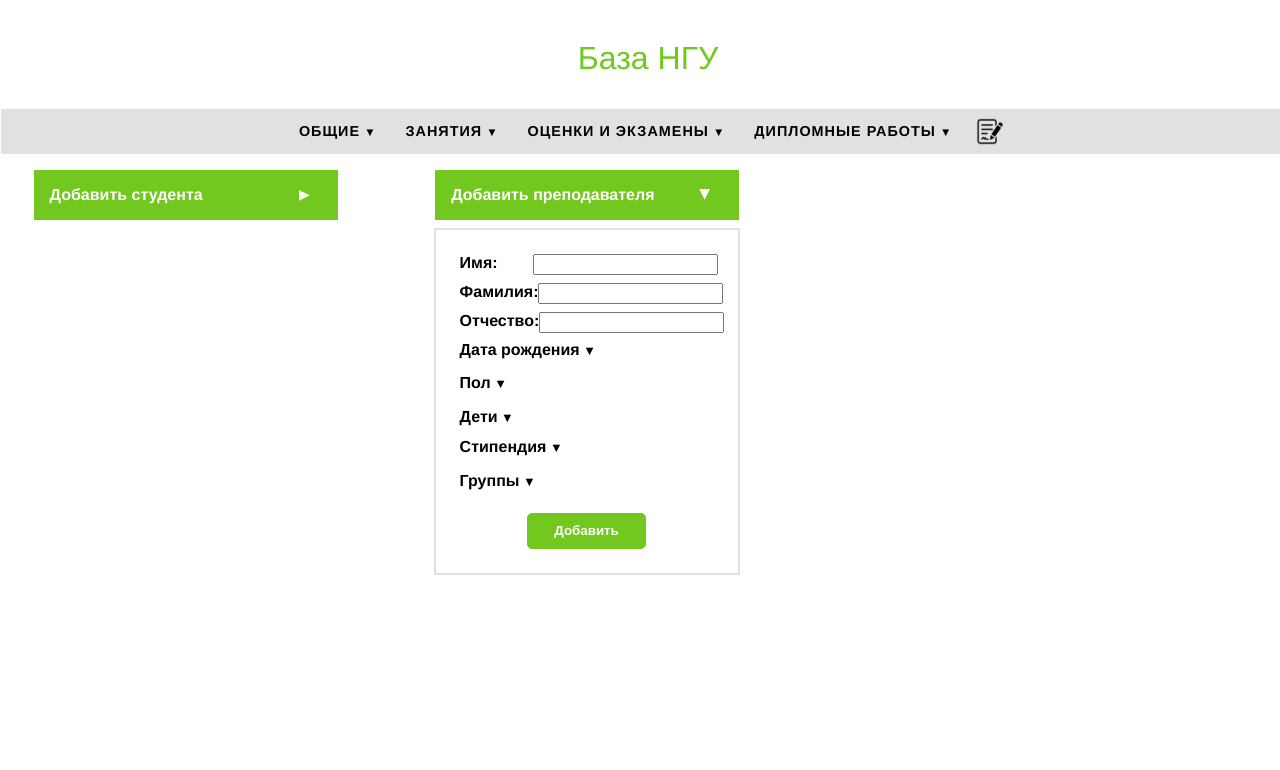
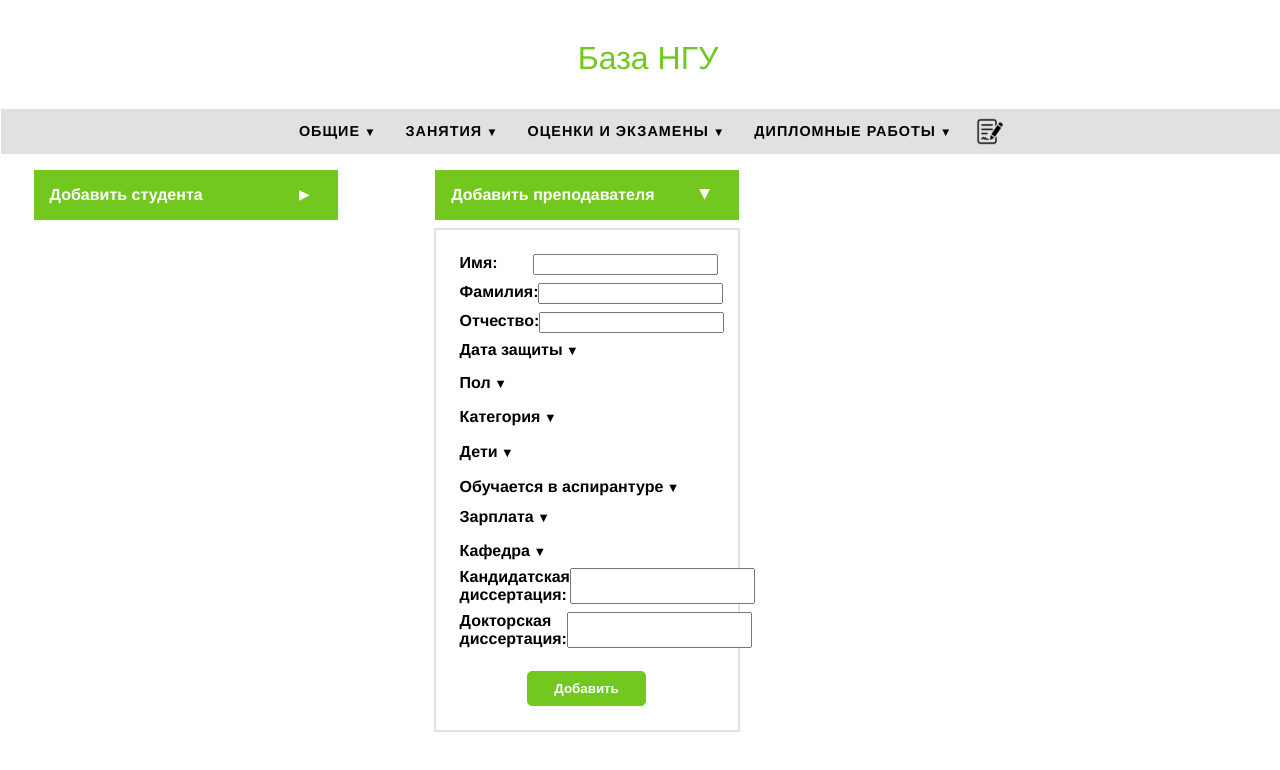
Before and after one commit to numimin/NSU_base_frontend, a React (Create React App) app: page /edit in a window 1280 px wide. Both pictures are taken after a click on the item "Добавить преподавателя". Shown: the top 770 px of the page. Built offline with nearby package versions, Linux system fonts and the light colour scheme.

Commit message:
Can add teachers

```diff
--- a/src/api/nsu_base.ts
+++ b/src/api/nsu_base.ts
@@ -553,3 +553,31 @@ export async function updateStudent(id: number, query: AddStudentQuery, abortSig
 	});
 	return get<Result>(response);
 }
+
+export interface AddTeacherQuery {
+	firstname: string,
+	lastname: string,
+	patronymic: string,
+	category: Category,
+	gender: Gender,
+	hasChildren: boolean,
+	salary: number,
+	graduateStudent: boolean,
+	phdThesisDate: DateStruct | null,
+	departmentId: number,
+	phdDissertation: string | null,
+	doctoralDissertation: string | null,
+}
+
+export async function addTeacher(query: AddTeacherQuery, abortSignal?: AbortSignal): Promise<Result | null> {
+	const response = fetch('/api/teacher/add',
+	{
+		method: 'POST',
+		headers: {
+			"Content-Type": "application/json"
+		},
+		body: JSON.stringify(query),
+		signal: abortSignal
+	});
+	return get<Result>(response);
+}
--- a/src/content/edit/EditPage.scss
+++ b/src/content/edit/EditPage.scss
@@ -21,6 +21,10 @@
         align-self: center;
         display: flex;
         flex-direction: column;
+    }
+    .AddButtonLi.smol {
+        margin: 0;
+        padding: 0;
     }
     .AddButton {
         margin-top: 0.5em;
@@ -51,6 +55,10 @@
             filter: invert(100%);
         }
     }
+    .AddButton.smol.loading {
+        margin: 0;
+        width: 1.5em;
+    }
 
     @keyframes loading-rotate {
         from {
--- a/src/content/edit/EditPage.tsx
+++ b/src/content/edit/EditPage.tsx
@@ -2,7 +2,7 @@ import {useState, useEffect, ReactElement} from 'react';
 import Header from '../Header';
 import './EditPage.scss';
 import DateForm from '../forms/DateForm';
-import { DateStruct, Gender, Group, SBoolean, addStudent, getGroups } from '../../api/nsu_base';
+import { Category, DateStruct, Department, Gender, Group, SBoolean, addStudent, addTeacher, getDepartments, getGroups } from '../../api/nsu_base';
 import { Select } from '../forms/Select';
 import CheckedInput from '../forms/CheckedInput';
 import { IdRadio, convertToItem } from '../forms/IdCheckbox';
@@ -143,12 +143,16 @@ function AddTeacher() {
     const [name, setName] = useState("");
     const [surname, setSurname] = useState("");
     const [patronymic, setPatronymic] = useState("");
-    const [dateOfBirth, setDateOfBirth] = useState<DateStruct | null>(null);
+    const [category, setCategory] = useState("ASSISTANT");
     const [gender, setGender] = useState("MALE");
     const [hasChildren, setHasChildren] = useState("FALSE");
-    const [scholarship, setScholarship] = useState<number | null>(0);
-	const [groupIds, setGroupIds] = useState<number | null>(null);
-	const [groups, setGroups] = useState<Group[] | null>(null);
+    const [salary, setSalary] = useState<number | null>(0);
+    const [graduateStudent, setGraduateStudent] = useState("FALSE");
+    const [phdThesisDate, setPhdThesisDate] = useState<DateStruct | null>(null);
+	const [departmentId, setDepartmentId] = useState<number | null>(null);
+	const [departments, setDepartments] = useState<Department[] | null>(null);
+    const [phdDissertation, setPhdDissertation] = useState<string | null>(null);
+    const [doctoralDissertation, setDoctoralDissertation] = useState<string | null>(null);
 	const [firstVisible, setFirstVisible] = useState(false);
 
     const [loadingStudent, setLoadingStudent] = useState(false);
@@ -157,7 +161,7 @@ function AddTeacher() {
 		let controller: AbortController | null = new AbortController();
 		if (firstVisible) {
 			(async () => {
-				setGroups(await getGroups([], controller.signal));
+				setDepartments(await getDepartments([], controller.signal));
 				controller = null;
 			}) ();
 		}
@@ -181,32 +185,36 @@ function AddTeacher() {
                setLoadingStudent(false);
                return;
            }
-           if (!dateOfBirth) {
-               alert("Дата рождения должна быть заполнена");
+           if (!salary) {
+               alert("Размер зарплаты должен быть заполнен");
                setLoadingStudent(false);
                return;
            }
-           if (!scholarship) {
-               alert("Размер стипендии должен быть заполнен");
+           if (!departmentId) {
+               alert("Кафедра должна быть выбрана");
                setLoadingStudent(false);
                return;
            }
-           if (!groupIds) {
-               alert("Группа должна быть выбрана");
-               setLoadingStudent(false);
-               return;
+           if (!(phdDissertation !== null && phdThesisDate !== null)) {
+                alert("Если Вы указали дату защиты, укажите диссертацию, и наоборот");
+                setLoadingStudent(false)
+                return;
            }
 
            (async () => {
-               const response = await addStudent({
+               const response = await addTeacher({
                    firstname: name,
                    lastname: surname,
                    patronymic: patronymic,
                    gender: gender as Gender,
-                   groupId: groupIds,
-                   scholarship: scholarship,
+                   departmentId: departmentId,
+                   salary: salary,
                    hasChildren: hasChildren === "TRUE",
-                   dateOfBirth: dateOfBirth
+                   phdThesisDate: phdThesisDate,
+                   category: category as Category,
+                   graduateStudent: graduateStudent === "TRUE",
+                   phdDissertation: phdDissertation,
+                   doctoralDissertation: doctoralDissertation
                });
                alert(response?.message);
                setLoadingStudent(false);
@@ -228,13 +236,21 @@ function AddTeacher() {
                 <label htmlFor='name'><strong>Отчество:</strong></label>
                 <input value={patronymic} onChange={e => setPatronymic(e.target.value)}/>
             </li>
-            <DateForm className='EditDate' name="Дата рождения" onChange={date => setDateOfBirth(date)}/>
+            <DateForm className='EditDate' name="Дата защиты" onChange={date => setPhdThesisDate(date)}/>
 			<Select className='EditSelect' name="Пол"
 					options={[{name: "Мужской", value: "MALE"},
 							  {name: "Женский", value: "FEMALE"}]}
 					value={gender}
 					onChange={value => {
 						setGender(value as Gender);
+					}}/>
+			<Select className='EditSelect' name="Категория"
+				    options={[{name: "Ассистент", value: "ASSISTANT"},
+				{name: "Доцент", value: "ASSISTANT_PROFESSOR"},
+				{name: "Профессор", value: "PROFESSOR"}]}
+					value={category}
+					onChange={value => {
+						setCategory(value as Category);
 					}}/>
 			<Select className="EditSelect" name="Дети"
 					options={[{name: "Есть", value: "TRUE"},
@@ -243,21 +259,36 @@ function AddTeacher() {
 					onChange={value => {
 						setHasChildren(value as SBoolean);
 					}}/>
+			<Select className="EditSelect" name="Обучается в аспирантуре"
+					options={[{name: "Да", value: "TRUE"},
+							  {name: "Нет", value: "FALSE"}]}
+					value={graduateStudent}
+					onChange={value => {
+						setGraduateStudent(value as SBoolean);
+					}}/>
 			<li>
-				<CheckedInput className="EditInput" name="Стипендия" min={0} value={scholarship} onChange={newScholarship => {
-					setScholarship(newScholarship);
+				<CheckedInput className="EditInput" name="Зарплата" min={0} value={salary} onChange={newScholarship => {
+					setSalary(newScholarship);
 				}}/>
 			</li>
 			<IdRadio
                 className="EditRadio"
-				name="Группы"
-				items={groups?.map(convertToItem)}
-				id={groupIds}
+				name="Кафедра"
+				items={departments?.map(convertToItem)}
+				id={departmentId}
 				setId={newIds => {
-					setGroupIds(newIds);
+					setDepartmentId(newIds);
 				}}
 				callback={() => setFirstVisible(true)}
 				/>
+            <li className='TextInput'>
+                <label htmlFor='name'><strong>Кандидатская диссертация:</strong></label>
+                <input value={phdDissertation || ""} onChange={e => setPhdDissertation(e.target.value === "" ? null : e.target.value)}/>
+            </li>
+            <li className='TextInput'>
+                <label htmlFor='name'><strong>Докторская диссертация:</strong></label>
+                <input value={doctoralDissertation || ""} onChange={e => setDoctoralDissertation(e.target.value === "" ? null : e.target.value)}/>
+            </li>
             <li className='AddButtonLi'>
                 {
                     loadingStudent ? <div className='AddButton loading'>
--- a/src/content/task-01/StudentView.tsx
+++ b/src/content/task-01/StudentView.tsx
@@ -96,8 +96,10 @@ function AddStudent(props: {
                    hasChildren: hasChildren === "TRUE",
                    dateOfBirth: dateOfBirth
                });
+			   if (!response?.result) {
+					alert(response?.message);
+			   }
 			   props.update();
-               alert(response?.message);
                setLoadingStudent(false);
            })();
        }
@@ -147,9 +149,9 @@ function AddStudent(props: {
 				}}
 				callback={() => setFirstVisible(true)}
 				/>
-            <li className='AddButtonLi'>
+            <li className='AddButtonLi smol'>
                 {
-                    loadingStudent ? <div className='AddButton loading'>
+                    loadingStudent ? <div className='AddButton loading smol'>
                         <img src="/icons/loading.png"/>
                     </div>
                     : <button type="button" className={'AddButton' + (loadingStudent ? " loading" : "")} onClick={e => setLoadingStudent(true)}>{!loadingStudent ?  "Добавить" : ""}</button>
@@ -211,8 +213,10 @@ function StudentView(props: {update: () => void, student: Student, theme?: strin
 			<img src="/icons/delete.png" onClick={e => {
 				(async () => {
 					const response = await deleteStudent(student.id);
+					if (!response?.result) {
+						alert(response?.message);
+					}
 					props.update();
-					alert(response?.message);
 				})();
 			}}/>
 		</div>
@@ -227,7 +231,10 @@ function StudentView(props: {update: () => void, student: Student, theme?: strin
 				hasChildren={props.student.hasChildren ? "TRUE" : "FALSE"}
 				scholarship={props.student.scholarship}
 				groupIds={props.student.groupId}
-				update={props.update}
+				update={() => {
+					setUpdateVisible(false);
+					props.update();
+				}}
 			/>
 		</div>
 		<div hidden={!visible} className={"content " + (visible ? "" : "hidden")}>
```
